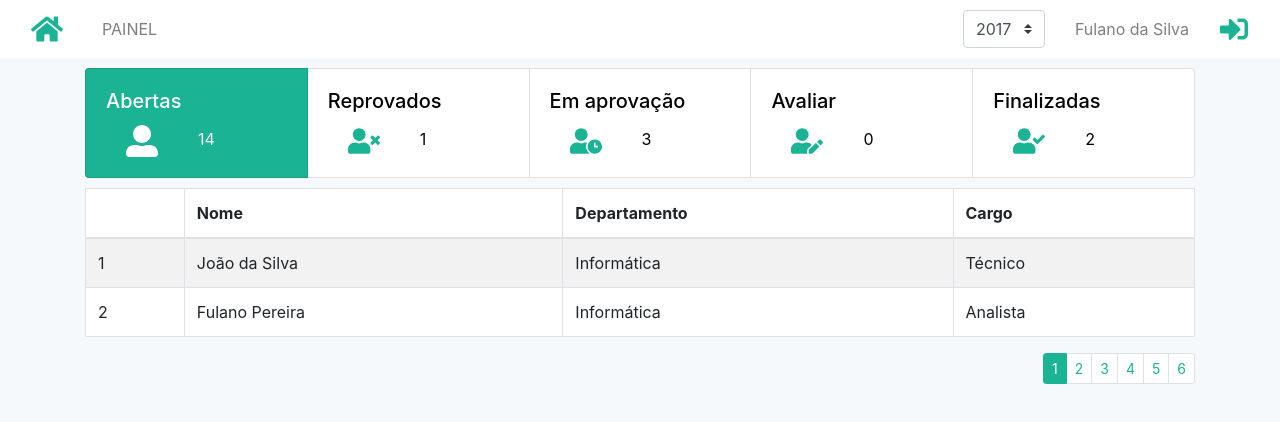
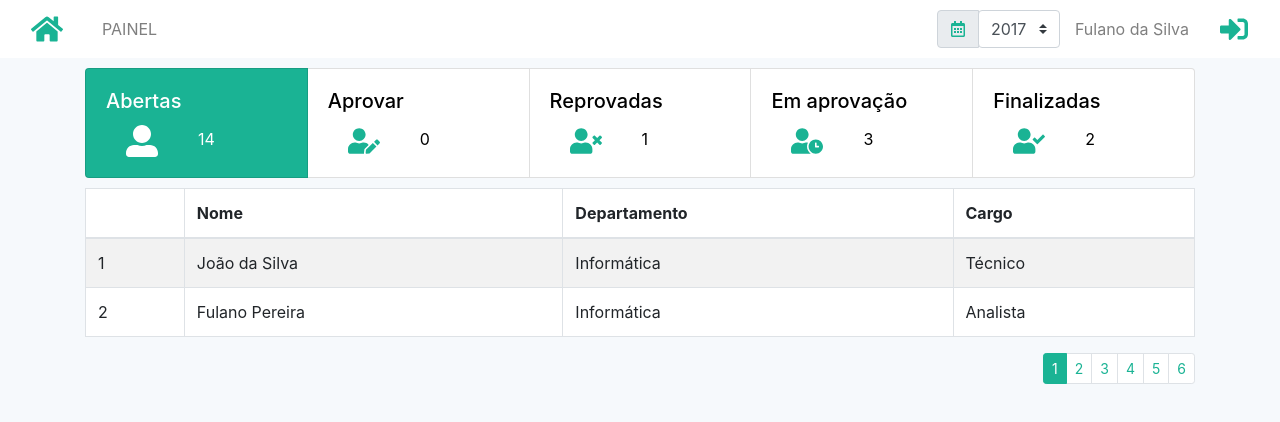
Before and after one commit to lucianovsjr/avd, a React (Create React App) app: page / in a window 1280 px wide. Shown: the top 422 px of the page. Built offline with nearby package versions, Linux system fonts and the light colour scheme.

Commit message:
Fix Select Year

```diff
--- a/src/components/Header/index.js
+++ b/src/components/Header/index.js
@@ -1,6 +1,6 @@
 import React from 'react';
-import { Nav, Form } from 'react-bootstrap';
-import { FaHome, FaSignInAlt } from 'react-icons/fa';
+import { Nav, Form, InputGroup } from 'react-bootstrap';
+import { FaHome, FaSignInAlt, FaRegCalendarAlt } from 'react-icons/fa';
 
 import { NavHeader, Link, FormYear } from './styles';
 
@@ -15,7 +15,14 @@ export default function Headers() {
           <Nav.Item><Link>PAINEL</Link></Nav.Item>
         </Nav>
 
-        <FormYear className="col-auto">
+        <div class="ml-auto">
+          <InputGroup>
+            <InputGroup.Prepend>
+              <InputGroup.Text>
+                <FaRegCalendarAlt />
+              </InputGroup.Text>
+            </InputGroup.Prepend>
+            <FormYear>
               <Form.Control as="select" size="md" custom>
                 <option>2017</option>
                 <option>2018</option>
@@ -23,7 +30,8 @@ export default function Headers() {
                 <option>2020</option>
               </Form.Control>
             </FormYear>
-
+          </InputGroup>
+        </div>
 
         <NavHeader.Text className="col-auto">Fulano da Silva</NavHeader.Text>
         <Link className="col-auto"><FaSignInAlt size={28} /></Link>
--- a/src/pages/Home/index.js
+++ b/src/pages/Home/index.js
@@ -99,7 +99,13 @@ export default class Home extends Component {
       },
       {
         active: false,
-        title: 'Reprovados',
+        title: 'Aprovar',
+        icon: 'FaUserEdit',
+        total: 0,
+      },
+      {
+        active: false,
+        title: 'Reprovadas',
         icon: 'FaUserTimes',
         total: 1,
       },
@@ -108,12 +114,6 @@ export default class Home extends Component {
         title: 'Em aprovação',
         icon: 'FaUserClock',
         total: 3,
-      },
-      {
-        active: false,
-        title: 'Avaliar',
-        icon: 'FaUserEdit',
-        total: 0,
       },
       {
         active: false,
--- a/src/pages/Home/styles.js
+++ b/src/pages/Home/styles.js
@@ -4,7 +4,7 @@ import { Card, Table, Pagination } from 'react-bootstrap';
 export const CardHome = styled(Card)`
   ${props => (
    props.active &&
-    'background-color: #1ab394; color: white;'
+    'background-color: #1ab394; color: #fff;'
   )}
 
   &:hover {
@@ -14,7 +14,7 @@ export const CardHome = styled(Card)`
   svg {
     ${props => (
       props.active ?
-      'color: #white;'
+      'color: white;'
       : 'color: #1ab394;'
     )}
     margin: 0 40px 0 20px;
```
Lines whose indentation alone changed are shown as unchanged.
